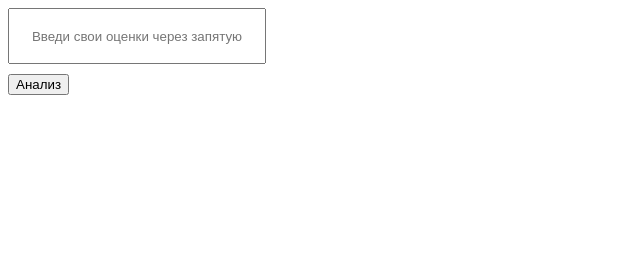
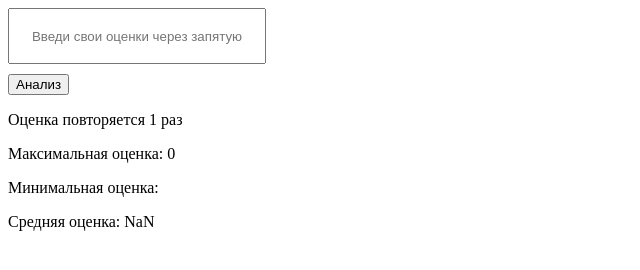
Before and after one commit to DudkoAleksandr/Home, a plain HTML site: page index.html in a window 1280 px wide. Both pictures are taken after a click on the button "Анализ". Shown: the whole page, without its empty margins (0-640 px from the left). Drawn offline with Linux system fonts and the light colour scheme.

Commit message:
all tasks

```diff
--- a/index.html
+++ b/index.html
@@ -15,6 +15,7 @@
     <div class="div">
       <button class="btn">Анализ</button>
     </div>
+    <div class="result"></div>
     <script src="./script.js"></script>
   </body>
 </html>
--- a/script.js
+++ b/script.js
@@ -77,9 +77,52 @@
 // Результат нужно выводить на страницу, он включает:
 // минимальное, максимальное и среднее арифметическое значение. И сколько раз встречается каждая оценка
 
-const input = document.querySelector('.input')
-const btn = document.querySelector('.btn')
+const input = document.querySelector(".input");
+const btn = document.querySelector(".btn");
+const result = document.querySelector(".result");
 
-btn.addEventListener('click', () => {
-    console.log(1 + 1)
-})
+btn.addEventListener("click", () => {
+  const resultObj = {};
+  let min = Infinity;
+  let max = 0;
+  let sum = 0;
+  let average = 0;
+
+  let numberValue = input.value.split(",");
+
+  for (let keyNum of numberValue) {
+    if (resultObj[keyNum] === undefined) {
+      resultObj[keyNum] = 1;
+    } else {
+      resultObj[keyNum]++;
+    }
+  }
+
+  for (key in resultObj) {
+    if (key > max) {
+      max = key;
+    }
+
+    if (key < min) {
+      min = key;
+    }
+
+    const pSr = document.createElement("p");
+    pSr.innerHTML = `Оценка ${key} повторяется ${resultObj[key]} раз`;
+    result.append(pSr);
+  }
+  sum = min + max;
+  average = sum / input.value.length;
+
+  const pMax = document.createElement("p");
+  pMax.innerHTML = `Максимальная оценка: ${max}`;
+  result.append(pMax);
+
+  const pMin = document.createElement("p");
+  pMin.innerHTML = `Минимальная оценка: ${min}`;
+  result.append(pMin);
+
+  const pAverage = document.createElement("p");
+  pAverage.innerHTML = `Средняя оценка: ${average}`;
+  result.append(pAverage);
+});
```
